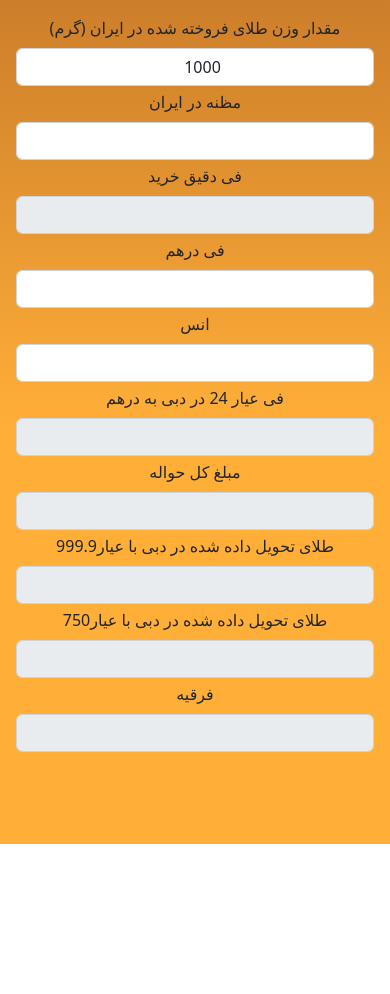
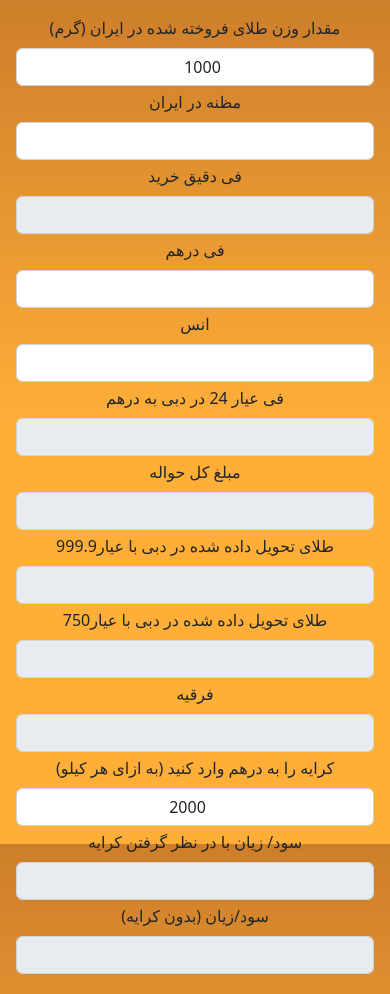
Before and after one commit to hoseinhajipour/glodapp, a website: page www/index.html in a window 390 px wide. Before the commit the page ends 844 px from the top, so only its background shows below. Drawn offline with Linux system fonts and the light colour scheme; some packages are replaced by stand-ins of ours.

Commit message:
update filed

```diff
--- a/www/index.html
+++ b/www/index.html
@@ -90,6 +90,24 @@
             <input type="number" class="form-control text-center" dir="ltr" id="rs_03" disabled>
         </div>
 
+
+        <div class="mb-1">
+            <label class="form-label">کرایه را به درهم وارد  کنید (به ازای هر کیلو)</label>
+            <input type="number" class="form-control text-center" dir="ltr" id="rent" value="2000">
+        </div>
+
+        <div class="mb-1">
+            <label class="form-label">سود/ زیان با در نظر گرفتن کرایه</label>
+            <input type="number" class="form-control text-center" dir="ltr" id="rent_profit" disabled>
+        </div>
+
+
+        <div class="mb-1">
+            <label class="form-label">سود/زیان (بدون کرایه)</label>
+            <input type="number" class="form-control text-center" dir="ltr" id="profit_no_rent" disabled>
+        </div>
+
+
     </form>
 
 </div>
--- a/www/js/app.js
+++ b/www/js/app.js
@@ -1,32 +1,48 @@
-// A $( document ).ready() block.
 $(document).ready(function () {
     function Calc() {
         var rateIran = parseFloat($("#rateIran").val());
-        var buyingRate = rateIran / 4.3318;
-        $("#buyingRate").val(buyingRate);
+        // Round buyingRate to 2 decimal places
+        var buyingRate = (rateIran / 4.3318).toFixed(2);
+        $("#buyingRate").val(buyingRate);//فی دقیق خرید
+
         var ounce = parseFloat($("#ounce").val());
-        var rateDubai = (ounce / 31.1035) * 3.674;
+        // Round rateDubai to 2 decimal places
+        var rateDubai = ((ounce / 31.1035) * 3.674).toFixed(2);
         $("#rateDubai").val(rateDubai);
+
         var weightSold = parseFloat($("#weightSold").val());
-        var rateDirham = parseFloat($("#rateDirham").val());
+        var rateDirham = parseFloat($("#rateDirham").val());//فی درهم
 
-        console.log("rateIran:" + rateIran);
-        console.log("buyingRate:" + buyingRate);
-        console.log("rateDirham:" + rateDirham);
-        var Totalremittanceamount = weightSold * buyingRate / rateDirham;
+        // Round Totalremittanceamount to 0 decimal places
+        var Totalremittanceamount = Math.round(weightSold * buyingRate / rateDirham);
         $("#Totalremittanceamount").val(Totalremittanceamount);
 
-        var rs_01 = Totalremittanceamount / rateDubai;
+        // Round rs_01 to 2 decimal places
+        var rs_01 = (Totalremittanceamount / rateDubai).toFixed(2);
         $("#rs_01").val(rs_01);
-        console.log("rs_01:" + rs_01);
-        var rs_02 = rs_01 * 999.9 / 750;
+
+
+        // Round rs_02 to 2 decimal places
+        var rs_02 = (rs_01 * 999.9 / 750).toFixed(2);
         $("#rs_02").val(rs_02);
-        $("#rs_03").val(rs_02 - weightSold);
+
+        // Round rs_03 to 2 decimal places
+        $("#rs_03").val((rs_02 - weightSold).toFixed(2));
+
+
+        var rent = parseFloat($("#rent").val());//کرایه را به درهم وارد  کنید (به ازای هر کیلو)
+
+        var profit_no_rent = (rs_02 - weightSold).toFixed(2);
+        $("#profit_no_rent").val(profit_no_rent);
+
+        var rent_profit = (profit_no_rent - ((rent * rateDirham / buyingRate))).toFixed(2);
+        $("#rent_profit").val(rent_profit);
+
     }
 
     Calc();
+
     $("input").change(function () {
         Calc();
     });
-
 });
```
